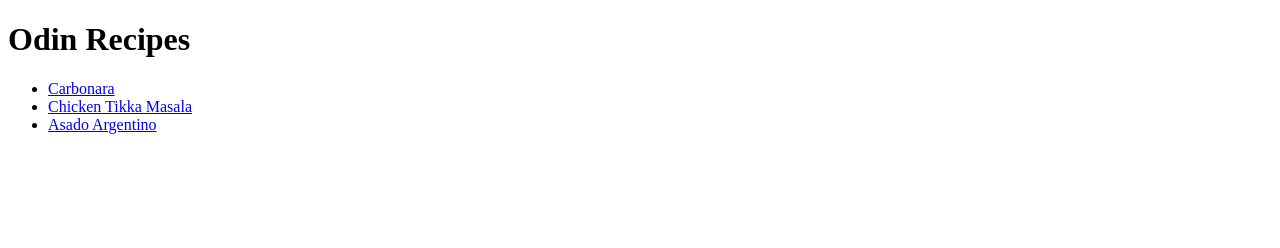
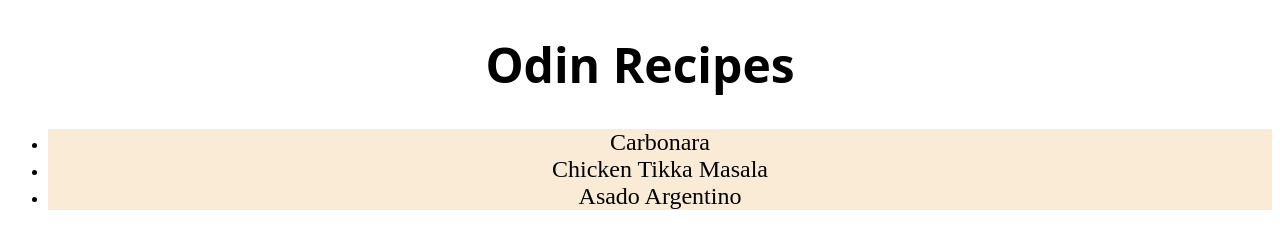
Before and after one commit to JoaquinCortezHub/odin-recipes, a plain HTML site: page index.html in a window 1280 px wide. Drawn offline with Linux system fonts and the light colour scheme.

Commit message:
add stylesheet and some classes in index

```diff
--- a/index.html
+++ b/index.html
@@ -3,14 +3,17 @@
 <head>
     <meta charset="UTF-8">
     <meta name="viewport" content="width=device-width, initial-scale=1.0">
+    <link rel="stylesheet" href="styles.css">
     <title>Recipes Webpage</title>
 </head>
 <body>
-    <h1>Odin Recipes</h1>
+    <h1 class="heading">Odin Recipes</h1>
         <ul>
-            <li><a href="recipes/carbonara.html">Carbonara</a></li>
-            <li><a href="recipes/tikimasala.html">Chicken Tikka Masala</a></li>
-            <li><a href="recipes/Asado.html">Asado Argentino</a></li>
+            <div class="recipe-container">
+                <li class="list"><a class="list-item" href="recipes/carbonara.html">Carbonara</a></li>
+                <li class="list"><a class="list-item" href="recipes/tikimasala.html">Chicken Tikka Masala</a></li>
+                <li class="list"><a class="list-item" href="recipes/Asado.html">Asado Argentino</a></li>
+            </div>
         </ul>
 </body>
 </html>
--- /dev/null
+++ b/styles.css
@@ -0,0 +1,20 @@
+.heading {
+    font-family: system-ui, -apple-system, BlinkMacSystemFont, 'Segoe UI', Roboto, Oxygen, Ubuntu, Cantarell, 'Open Sans', 'Helvetica Neue', sans-serif;
+    font-size: 48px;
+    text-align: center;
+}
+
+.list-item {
+    text-decoration: none;
+    color: black;
+    font-size: 24px;
+}
+
+.list {
+    text-align: center;
+
+}
+
+.recipe-container {
+    background-color: antiquewhite;
+}
```
